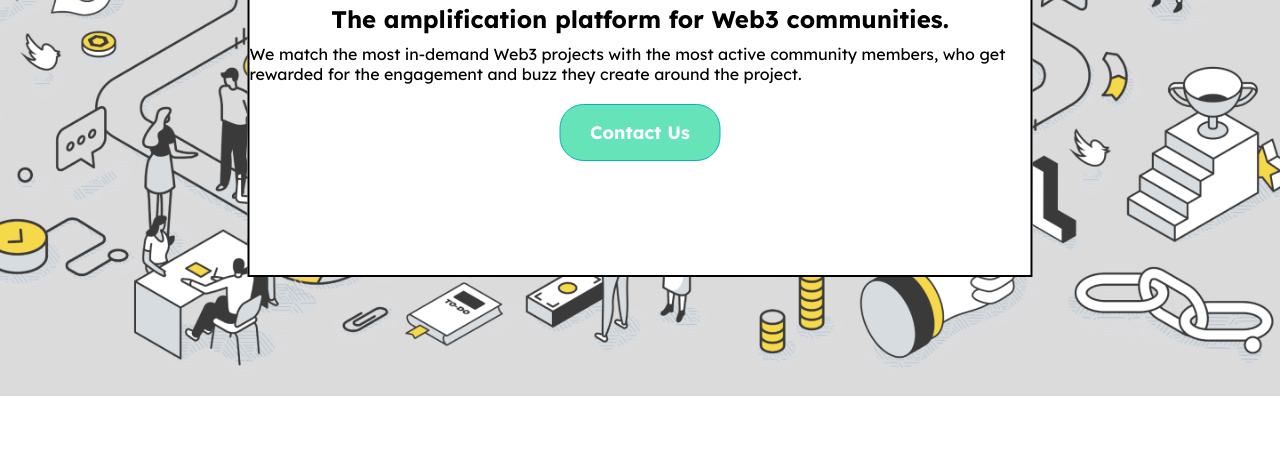
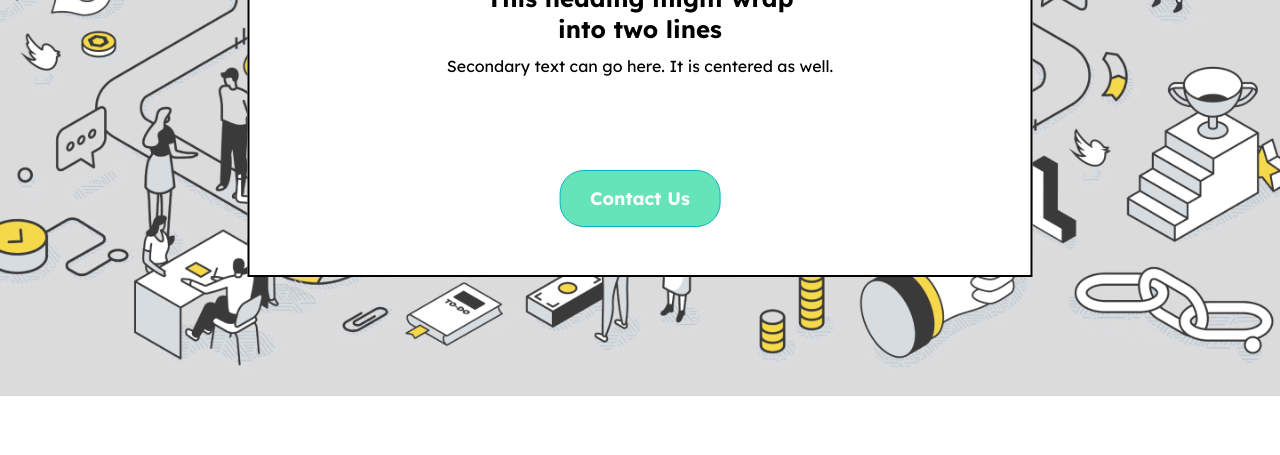
Before and after one commit to ANikulina-ux/chain-amp, a plain HTML site: page index.html in a window 1280 px wide. Shown: the part 345-800 px from the top of the page. Drawn offline with Linux system fonts and the light colour scheme.

Commit message:
Update index.html

```diff
--- a/index.html
+++ b/index.html
@@ -33,67 +33,82 @@
     style="width: 100%; display: block;"
   >
 
-  <!-- Placeholder box (785px x 420px) -->
+  <!-- Placeholder box (420px x 785px) -->
   <div
     style="
       position: absolute;
       top: 50%;
       left: 50%;
       transform: translate(-50%, -50%);
-
-      /* Fixed placeholder dimensions */
       width: 785px;
       height: 420px;
-      background-color: #FFF;       /* White background */
-      border: 2px solid #000;       /* 2px black border */
+      background-color: #FFF;
+      border: 2px solid #000;
       box-sizing: border-box;
 
-      /* Flex to stack items vertically */
-      display: flex;
+      display: flex;               /* We'll use flex to stack items vertically */
       flex-direction: column;
       align-items: center;
       justify-content: flex-start;  /* Items start at the top */
     "
   >
-    <!-- Logo, 48px from top edge -->
+    <!-- Logo: 56px height, proportional width -->
     <img
       src="images/logo.svg"
       alt="Chain Amp Logo"
       style="
-        margin-top: 48px;          /* 48px space from top line of the box */
-        margin-bottom: 20px;       /* 20px space before the H2 text */
+        margin-top: 48px;       /* 48px from the top edge of the placeholder */
+        margin-bottom: 20px;    /* space before the H2 */
+        height: 56px;          /* fixed height */
+        width: auto;           /* keeps the aspect ratio */
+        display: block;
       "
     >
 
-    <!-- H2 text (bold, larger font) -->
+    <!-- H2: centered, 124px from each side -->
     <h2
       style="
         margin: 0;
-        margin-bottom: 10px;       /* Slight space before the H3 */
+        margin-left: 124px;
+        margin-right: 124px;
+        margin-bottom: 10px;    /* small gap before H3 */
+        text-align: center;     /* center the text */
         font-family: 'Lexend', sans-serif;
         font-size: 24px;
-        font-weight: 700;          /* Bold */
+        font-weight: 700;
+        line-height: 1.3;       /* a bit of line spacing for multiple lines */
       "
     >
-     The amplification platform for Web3 communities.
+      This heading might wrap <br>
+      into two lines
     </h2>
 
-    <!-- H3 text (16px, lighter weight) -->
+    <!-- H3: centered, 124px from each side, lighter weight, 16px -->
     <h3
       style="
         margin: 0;
-        margin-bottom: 20px;       /* Space before the button */
+        margin-left: 124px;
+        margin-right: 124px;
+        margin-bottom: 20px;   /* space before the button */
+        text-align: center;
         font-family: 'Lexend', sans-serif;
         font-size: 16px;
-        font-weight: 400;          /* Lighter than H2 */
+        font-weight: 400;
+        line-height: 1.4;
       "
     >
-      We match the most in-demand Web3 projects with the most active community members, who get rewarded for the engagement and buzz they create around the project.
+      Secondary text can go here. It is centered as well.
     </h3>
 
     <!-- Contact Us button -->
     <button
         style="
+          position: absolute;
+          bottom: 48px;
+          left: 50%;
+          transform: translateX(-50%);
+
+          /* Стили кнопки */
           background-color: #65E3B9;
           border: 1px solid #06B2BC;
           border-radius: 24px;
@@ -107,6 +122,7 @@
       >
         Contact Us
       </button>
+
   </div>
 
 </section>
```
Lines whose indentation alone changed are shown as unchanged.
